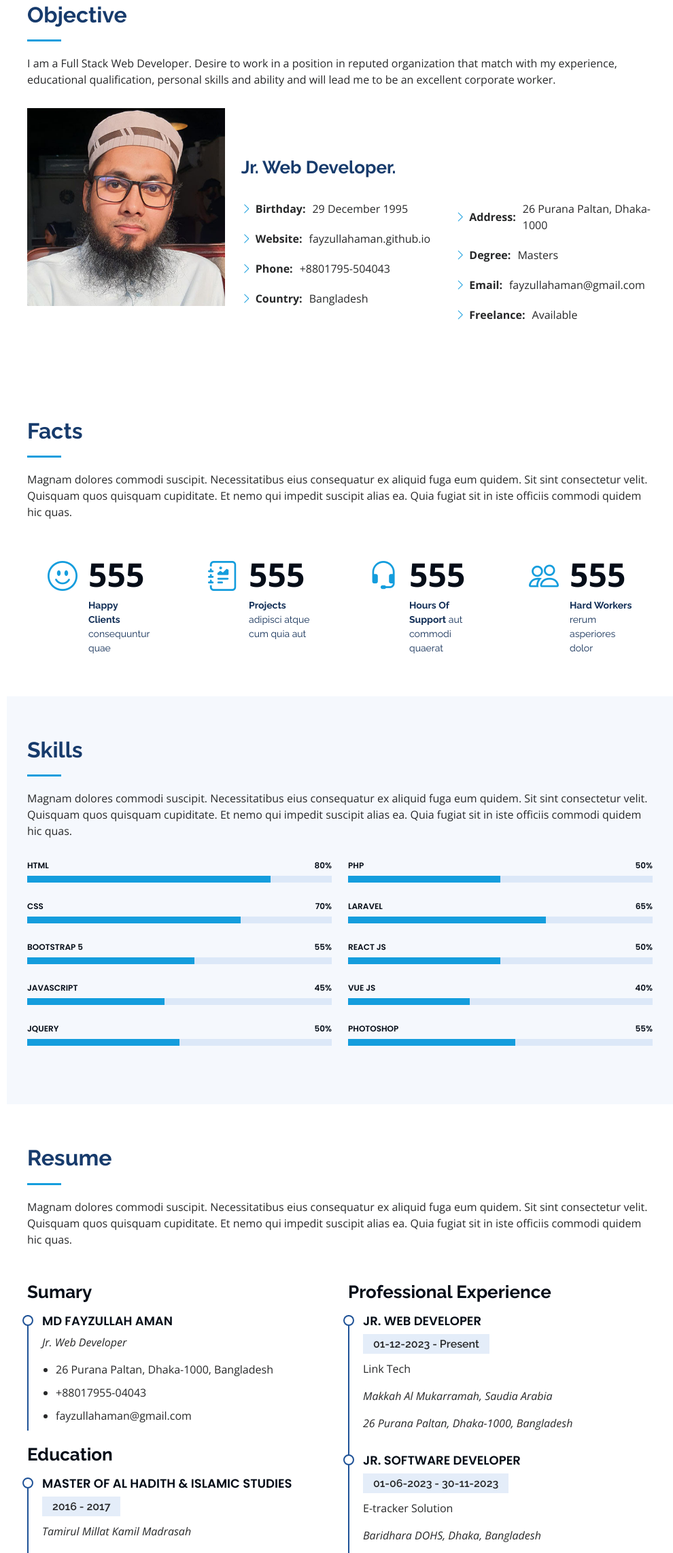
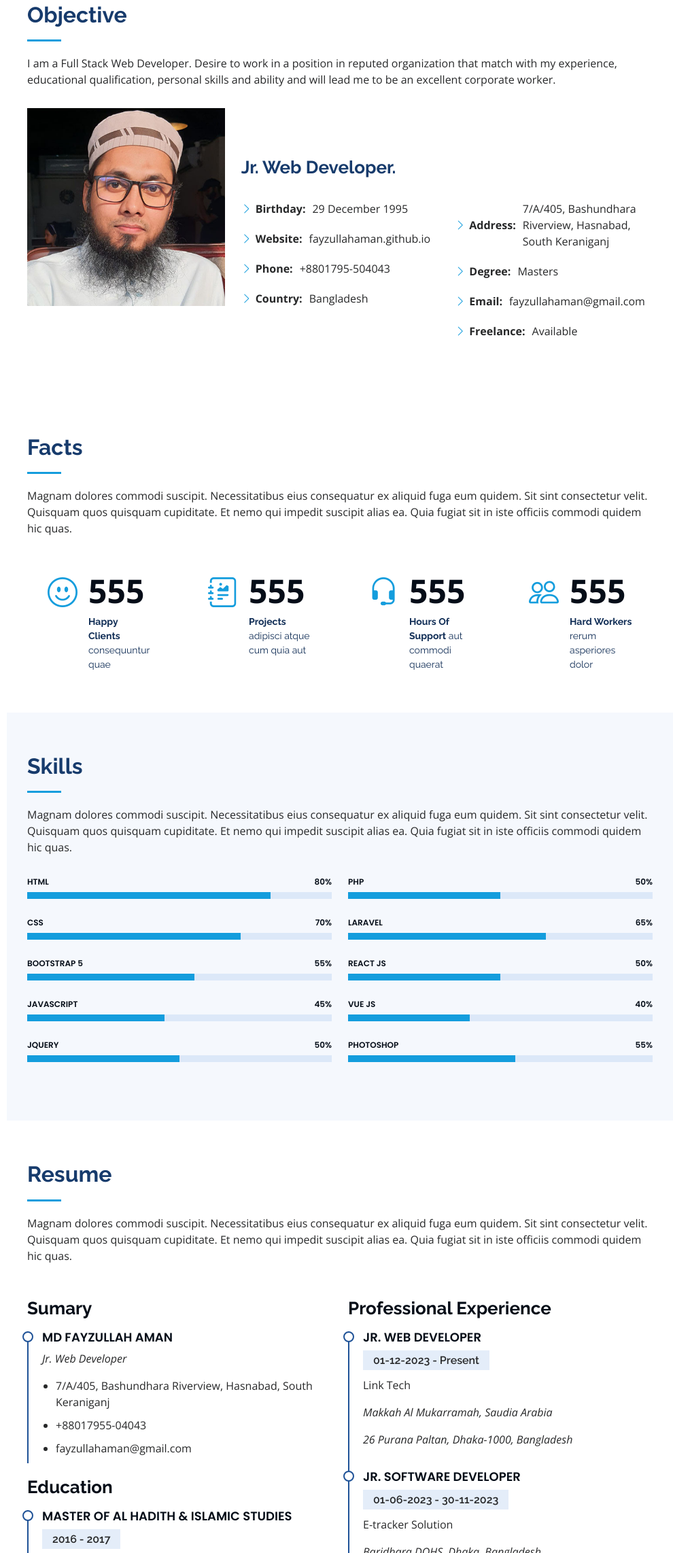
Before and after one commit to fayzullahaman/fayzullahaman.github.io, a plain HTML site: page index.html in a window 1280 px wide. Shown: the part 857-3141 px from the top of the page at 68% size, without its empty margins (290-1280 px from the left). Drawn offline with nearby package versions, Linux system fonts and the light colour scheme.

Commit message:
Update index.html
Updated my current address

```diff
--- a/index.html
+++ b/index.html
@@ -189,7 +189,7 @@
                   <ul>
                     <li>
                       <i class="bi bi-chevron-right"></i>
-                      <strong>Address:</strong> <span>26 Purana Paltan, Dhaka-1000</span>
+                      <strong>Address:</strong> <span>7/A/405, Bashundhara Riverview, Hasnabad, South Keraniganj</span>
                     </li>
                     <li>
                       <i class="bi bi-chevron-right"></i>
@@ -474,7 +474,7 @@
                   >
                 </p>
                 <ul>
-                  <li>26 Purana Paltan, Dhaka-1000, Bangladesh</li>
+                  <li>7/A/405, Bashundhara Riverview, Hasnabad, South Keraniganj</li>
                   <li>+88017955-04043</li>
                   <li>fayzullahaman@gmail.com</li>
                 </ul>
```
